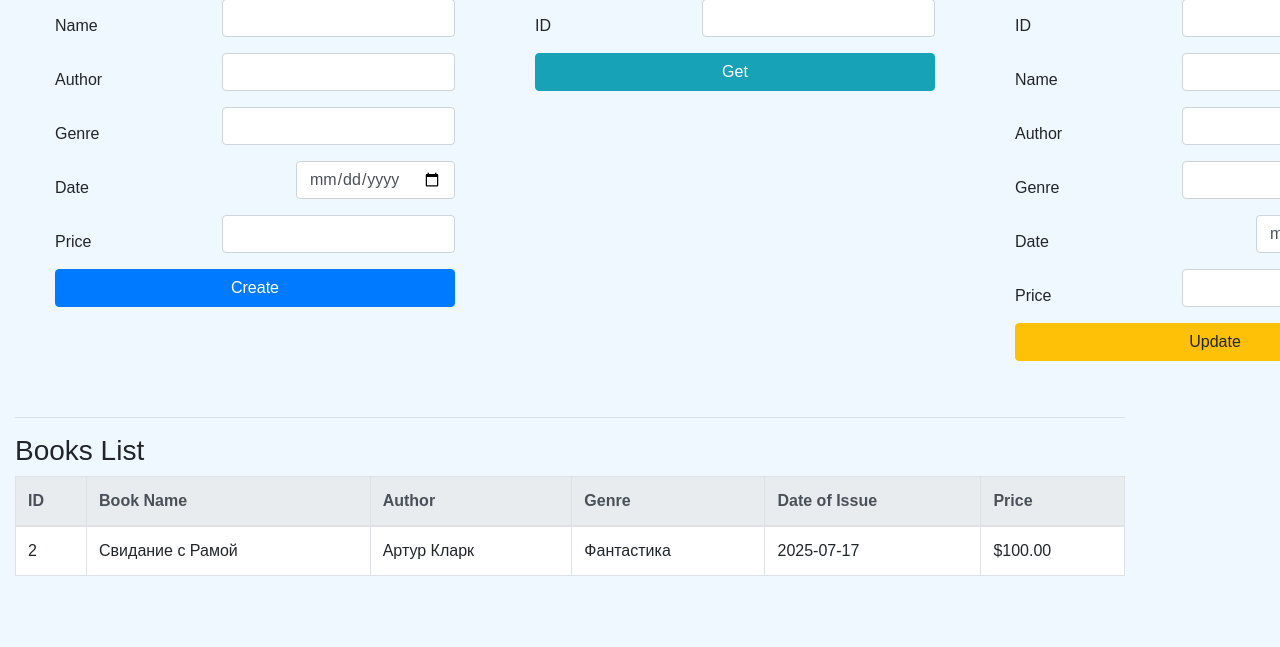
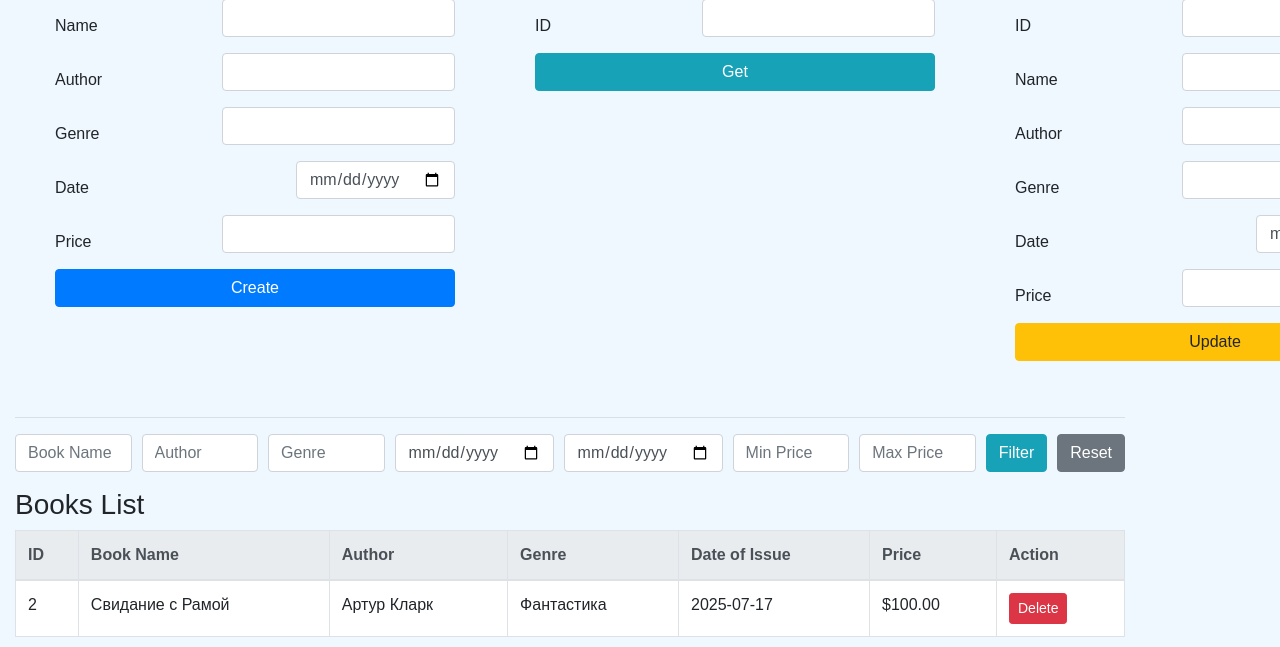
Before and after one commit to dimalahno/lesson_30_fastapi_alchemy, a FastAPI app: page / in a window 1280 px wide; the page is wider, and only the part inside the window is pictured. Shown: the part 177-824 px from the top of that part. Run offline with FastAPI, Linux system fonts and the light colour scheme; data comes from the database, SQL or seed files in the repository; both versions use the stored data as it was after the commit; some libraries are stand-ins or nearby versions.

Commit message:
fix delete

```diff
--- a/app/crud.py
+++ b/app/crud.py
@@ -11,8 +11,40 @@ async def create_book(db: AsyncSession, book: schemas.BookCreate):
     return db_book
 
 # Получение всех книг
-async def get_books(db: AsyncSession, skip: int = 0, limit: int = 100):
-    result = await db.execute(select(models.Book).offset(skip).limit(limit))
+async def get_books(
+    db: AsyncSession,
+    skip: int = 0,
+    limit: int = 100,
+    book_name: str = None,
+    author: str = None,
+    genre: str = None,
+    date_from: str = None,
+    date_to: str = None,
+    price_min: float = None,
+    price_max: float = None
+):
+    from sqlalchemy import and_
+    from sqlalchemy import select
+    filters = []
+    if book_name:
+        filters.append(models.Book.book_name.ilike(f"%{book_name}%"))
+    if author:
+        filters.append(models.Book.author.ilike(f"%{author}%"))
+    if genre:
+        filters.append(models.Book.genre.ilike(f"%{genre}%"))
+    if date_from:
+        filters.append(models.Book.date_issue >= date_from)
+    if date_to:
+        filters.append(models.Book.date_issue <= date_to)
+    if price_min is not None:
+        filters.append(models.Book.price >= price_min)
+    if price_max is not None:
+        filters.append(models.Book.price <= price_max)
+    stmt = select(models.Book)
+    if filters:
+        stmt = stmt.where(and_(*filters))
+    stmt = stmt.offset(skip).limit(limit)
+    result = await db.execute(stmt)
     return result.scalars().all()
 
 # Получение книги по ID
--- a/app/main.py
+++ b/app/main.py
@@ -47,8 +47,30 @@ async def create_book(book: schemas.BookCreate, db: AsyncSession = Depends(get_d
 
 # Получение всех книг
 @app.get("/api/books/", response_model=list[schemas.Book])
-async def read_books(skip: int = 0, limit: int = 100, db: AsyncSession = Depends(get_db_session)):
-    books = await crud.get_books(db, skip=skip, limit=limit)
+async def read_books(
+    skip: int = 0,
+    limit: int = 100,
+    book_name: str = None,
+    author: str = None,
+    genre: str = None,
+    date_from: str = None,
+    date_to: str = None,
+    price_min: float = None,
+    price_max: float = None,
+    db: AsyncSession = Depends(get_db_session)
+):
+    books = await crud.get_books(
+        db,
+        skip=skip,
+        limit=limit,
+        book_name=book_name,
+        author=author,
+        genre=genre,
+        date_from=date_from,
+        date_to=date_to,
+        price_min=price_min,
+        price_max=price_max
+    )
     return books
 
 # Получение книги по ID
--- a/app/static/js/scripts.js
+++ b/app/static/js/scripts.js
@@ -166,6 +166,57 @@ document.addEventListener('DOMContentLoaded', () => {
         }
     });
 
+    // Функция для заполнения таблицы книг
+    function populateBooksTable(books) {
+        const tbody = document.querySelector('#books-table tbody');
+        tbody.innerHTML = '';
+
+        if (books.length === 0) {
+            tbody.innerHTML = '<tr><td colspan="7">No books found</td></tr>';
+            return;
+        }
+
+        books.forEach(book => {
+            const tr = document.createElement('tr');
+            tr.innerHTML = `
+                <td>${book.id}</td>
+                <td>${book.book_name}</td>
+                <td>${book.author}</td>
+                <td>${book.genre}</td>
+                <td>${book.date_issue}</td>
+                <td>$${book.price.toFixed(2)}</td>
+                <td><button class="btn btn-danger btn-sm btn-delete-book" data-id="${book.id}">Delete</button></td>
+            `;
+            tbody.appendChild(tr);
+        });
+
+        // Навешиваем обработчик на все кнопки удаления
+        document.querySelectorAll('.btn-delete-book').forEach(btn => {
+            btn.addEventListener('click', async function() {
+                const bookId = this.getAttribute('data-id');
+                if (confirm(`Are you sure you want to delete book ID ${bookId}?`)) {
+                    try {
+                        const response = await fetch(`/api/books/${bookId}`, {
+                            method: 'DELETE',
+                            headers: {
+                                'Content-Type': 'application/json',
+                            },
+                        });
+                        if (response.ok) {
+                            fetchBooks();
+                        } else {
+                            const error = await response.json();
+                            alert(`Error: ${error.detail}`);
+                        }
+                    } catch (error) {
+                        console.error('Error deleting book:', error);
+                    }
+                }
+            });
+        });
+    }
+
+        // Модифицируем fetchBooks для кэширования всех книг
     // Функция для загрузки и отображения всех книг
     async function fetchBooks() {
         try {
@@ -178,6 +229,7 @@ document.addEventListener('DOMContentLoaded', () => {
 
             if (response.ok) {
                 const books = await response.json();
+                allBooksCache = books;
                 populateBooksTable(books);
             } else {
                 console.error('Error fetching books');
@@ -187,27 +239,39 @@ document.addEventListener('DOMContentLoaded', () => {
         }
     }
 
-    // Функция для заполнения таблицы книг
-    function populateBooksTable(books) {
-        const tbody = document.querySelector('#books-table tbody');
-        tbody.innerHTML = ''; // Очистка существующих строк
+    // Фильтрация
+    const filterForm = document.getElementById('filter-form');
+    const resetFilterBtn = document.getElementById('reset-filter');
+    let allBooksCache = [];
 
-        if (books.length === 0) {
-            tbody.innerHTML = '<tr><td colspan="6">No books found</td></tr>';
-            return;
-        }
+    filterForm.addEventListener('submit', function(e) {
+        e.preventDefault();
+        applyFilter();
+    });
 
-        books.forEach(book => {
-            const tr = document.createElement('tr');
-            tr.innerHTML = `
-                <td>${book.id}</td>
-                <td>${book.book_name}</td>
-                <td>${book.author}</td>
-                <td>${book.genre}</td>
-                <td>${book.date_issue}</td>
-                <td>$${book.price.toFixed(2)}</td>
-            `;
-            tbody.appendChild(tr);
-        });
+    resetFilterBtn.addEventListener('click', function() {
+        filterForm.reset();
+        populateBooksTable(allBooksCache);
+    });
+
+    function applyFilter() {
+        let filtered = allBooksCache;
+        const name = document.getElementById('filter_book_name').value.trim().toLowerCase();
+        const author = document.getElementById('filter_author').value.trim().toLowerCase();
+        const genre = document.getElementById('filter_genre').value.trim().toLowerCase();
+        const dateFrom = document.getElementById('filter_date_from').value;
+        const dateTo = document.getElementById('filter_date_to').value;
+        const priceMin = parseFloat(document.getElementById('filter_price_min').value);
+        const priceMax = parseFloat(document.getElementById('filter_price_max').value);
+
+        if (name) filtered = filtered.filter(b => b.book_name.toLowerCase().includes(name));
+        if (author) filtered = filtered.filter(b => b.author.toLowerCase().includes(author));
+        if (genre) filtered = filtered.filter(b => b.genre.toLowerCase().includes(genre));
+        if (dateFrom) filtered = filtered.filter(b => b.date_issue >= dateFrom);
+        if (dateTo) filtered = filtered.filter(b => b.date_issue <= dateTo);
+        if (!isNaN(priceMin)) filtered = filtered.filter(b => b.price >= priceMin);
+        if (!isNaN(priceMax)) filtered = filtered.filter(b => b.price <= priceMax);
+
+        populateBooksTable(filtered);
     }
 });
--- a/app/templates/index.html
+++ b/app/templates/index.html
@@ -148,6 +148,39 @@
 
         <hr>
 
+        <!-- Форма фильтрации -->
+        <form id="filter-form" class="mb-3">
+            <div class="form-row">
+                <div class="col">
+                    <input type="text" class="form-control" id="filter_book_name" placeholder="Book Name">
+                </div>
+                <div class="col">
+                    <input type="text" class="form-control" id="filter_author" placeholder="Author">
+                </div>
+                <div class="col">
+                    <input type="text" class="form-control" id="filter_genre" placeholder="Genre">
+                </div>
+                <div class="col">
+                    <input type="date" class="form-control" id="filter_date_from" placeholder="Date from">
+                </div>
+                <div class="col">
+                    <input type="date" class="form-control" id="filter_date_to" placeholder="Date to">
+                </div>
+                <div class="col">
+                    <input type="number" step="0.01" class="form-control" id="filter_price_min" placeholder="Min Price">
+                </div>
+                <div class="col">
+                    <input type="number" step="0.01" class="form-control" id="filter_price_max" placeholder="Max Price">
+                </div>
+                <div class="col-auto">
+                    <button type="submit" class="btn btn-info">Filter</button>
+                </div>
+                <div class="col-auto">
+                    <button type="button" class="btn btn-secondary" id="reset-filter">Reset</button>
+                </div>
+            </div>
+        </form>
+
         <!-- Список книг -->
         <h3>Books List</h3>
         <table class="table table-bordered" id="books-table">
@@ -159,6 +192,7 @@
                     <th>Genre</th>
                     <th>Date of Issue</th>
                     <th>Price</th>
+                    <th>Action</th>
                 </tr>
             </thead>
             <tbody>
```
Also changed, not shown: test.db.
